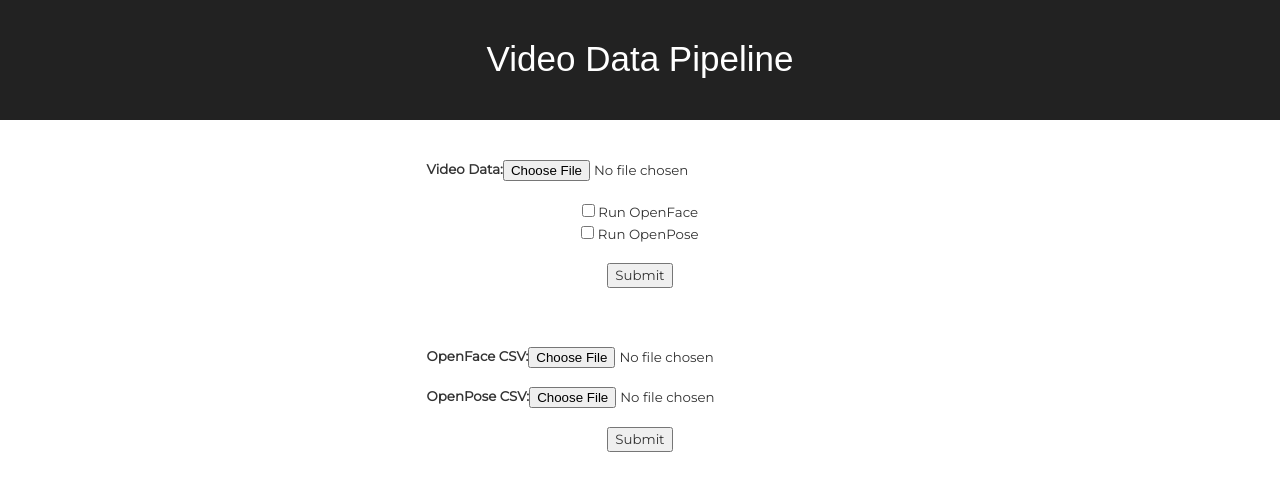
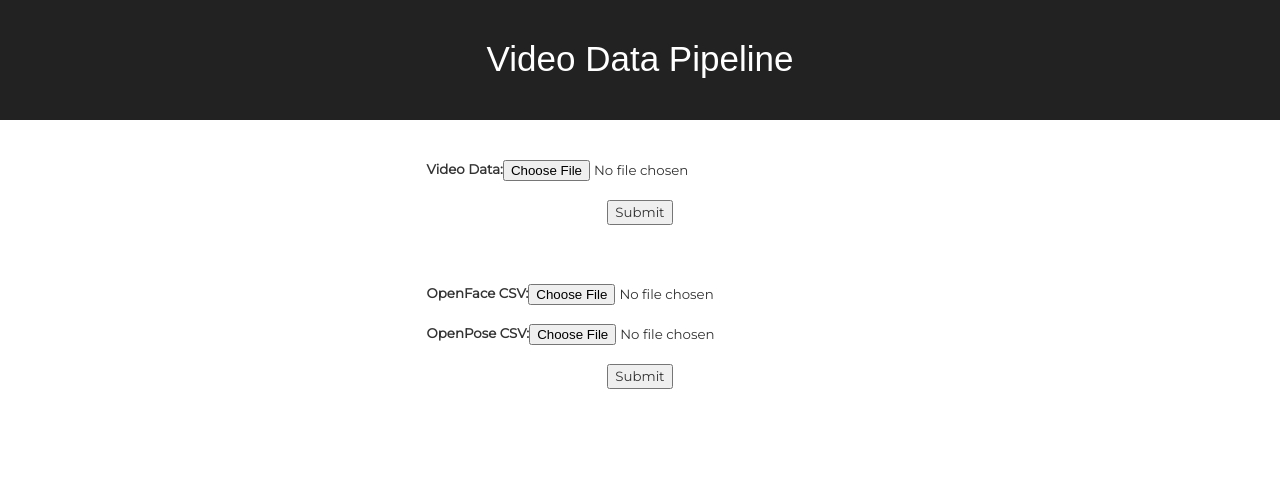
Before and after one commit to ethan1406/Robotics-Frontend, a React (Create React App) app: page / in a window 1280 px wide. Shown: the top 490 px of the page. Built offline with nearby package versions, Linux system fonts and the light colour scheme.

Commit message:
calling api to run openface or openpose

```diff
--- a/src/App.js
+++ b/src/App.js
@@ -10,22 +10,59 @@ class App extends Component {
   constructor(props) {
     super(props);
     this.videoInput = React.createRef();
+    this.openPoseCheckBox = React.createRef();
+    this.openFaceCheckBox = React.createRef();
+
     this.uploadVid = this.uploadVid.bind(this);
+    this.runOpenFaceOrPose = this.runOpenFaceOrPose.bind(this);
+
+    this.state = {videoUplodaed : false, uploadVidFileName: ''};
   }
 
   uploadVid() {
     var formData = new FormData();
     formData.append('myfile', this.videoInput.current.files[0]);
+    formData.append('size', 'original');
     // console.log(this.videoInput.current.value.files[0]);
+
 
     axios.post('http://127.0.0.1:8000/uploadVideo/videos/', formData, {headers: {
       'Content-Type': 'multipart/form-data'
     }}).then(response => {
       console.log(response);
+      var filename;
+      var fullPath = this.videoInput.current.value;
+      if (fullPath) {
+        var startIndex = (fullPath.indexOf('\\') >= 0 ? fullPath.lastIndexOf('\\') : fullPath.lastIndexOf('/'));
+        filename = fullPath.substring(startIndex);
+        if (filename.indexOf('\\') === 0 || filename.indexOf('/') === 0) {
+            filename = filename.substring(1);
+        }
+      }
+
+      this.setState({uploadVidFileName: filename, videoUplodaed: true});
+      //window.location = 'http://127.0.0.1:3000/OpenFaceOrPose';
+
     }).catch(err=>{
       console.log(err);
     });
+  }
 
+   runOpenFaceOrPose() {
+    console.log(this.openPoseCheckBox.current.value);
+    var url = 'http://127.0.0.1:8000/extractFeatures/';
+    if(this.openFaceCheckBox.current.value) {
+        url = url + 'runOpenFace';
+    } else if(this.openPoseCheckBox.current.value) {
+        url = url + 'runOpenPose';
+    }
+
+    axios.get(url, {'filename': this.state.uploadVidFileName})
+    .then(response=> {
+      console.log(response);
+    }).catch(err=> {
+      console.log(err);
+    });
   }
 
   render() {
@@ -34,6 +71,8 @@ class App extends Component {
         <header className="App-header">
           <h1 className="App-title">Video Data Pipeline</h1>
         </header>
+        {
+            (!this.state.videoUplodaed) ? (
                 <div className="formContainer">
                     <form name="mainVideoInputForm">
                         <div className="videoInputContainer">
@@ -41,17 +80,7 @@ class App extends Component {
                             <input name="videoFileInputBox" type="file" accept=".mp4,.avi,.jpeg,.mov" ref={this.videoInput}/>
                         </div>
                         <br />
-                <div className="videoOptionsContainer">
-                    <div className="openFaceCheckBoxContainer">
-                        <input name="OpenFaceCheckBox" type="checkbox"/> Run OpenFace
-                        <br />
-                    </div>
-                    <div className="openPoseCheckBoxContainer">
-                        <input name="OpenPoseCheckBox" type="checkbox" /> Run OpenPose
-                    </div>
-                    <br />
-                </div>
-                <input type="submit" value="Submit" onClick={this.uploadVid}/>
+                        <input type="button" value="Submit" onClick={this.uploadVid}/>
                     </form>
                     <form name="mainCSVInputForm">
                         <br />
@@ -70,6 +99,26 @@ class App extends Component {
                         <input type="button" value="Submit"/>
                     </form>
                 </div>
+            ): (
+               <div className="formContainer">
+                    <form name="mainVideoInputForm">
+                        <div className="videoOptionsContainer">
+                            <div className="openFaceCheckBoxContainer">
+                                <input name="OpenFaceCheckBox" type="checkbox" ref={this.openFaceCheckBox}/> Run OpenFace
+                                <br />
+                            </div>
+                            <div className="openPoseCheckBoxContainer">
+                                <input name="OpenPoseCheckBox" type="checkbox" ref={this.openPoseCheckBox}/> Run OpenPose
+                            </div>
+                            <br />
+                        </div>
+                        <input type="button" value="Submit" onClick={this.runOpenFaceOrPose}/>
+                    </form>
+                </div>
+            )
+
+        }
+
       </div>
     );
   }
--- /dev/null
+++ b/src/OpenFaceOrPose.js
@@ -0,0 +1,62 @@
+import React, { Component } from 'react';
+import './App.css';
+import './bootstrap/css/bootstrap.min.css';
+import axios from 'axios';
+
+
+class OpenFaceOrPose extends Component {
+
+  constructor(props) {
+    super(props);
+
+    this.openPoseCheckBox = React.createRef();
+    this.openFaceCheckBox = React.createRef();
+  }
+
+
+  // runOpenFace() {
+
+  //   axios.post('http://127.0.0.1:8000/extractFeatures/runOpenFace/', {'filename': })
+  //   .then(response=> {
+  //     console.log(response);
+  //   }).catch(err=> {
+  //     console.log(err);
+  //   });
+  // }
+
+  // runOpenPose() {
+  //   axios.post('http://127.0.0.1:8000/extractFeatures/runOpenPose/', {})
+  //   .then(response=> {
+  //     console.log(response);
+  //   }).catch(err=> {
+  //     console.log(err);
+  //   });
+  // }
+
+  render() {
+    return (
+      <div className="App">
+        <header className="App-header">
+          <h1 className="App-title">Video Data Pipeline</h1>
+        </header>
+        <div className="formContainer">
+            <form name="mainVideoInputForm">
+                <div className="videoOptionsContainer">
+                    <div className="openFaceCheckBoxContainer">
+                        <input name="OpenFaceCheckBox" type="checkbox" ref='openFaceCheckBox'/> Run OpenFace
+                        <br />
+                    </div>
+                    <div className="openPoseCheckBoxContainer">
+                        <input name="OpenPoseCheckBox" type="checkbox" ref='openPoseCheckBox'/> Run OpenPose
+                    </div>
+                    <br />
+                </div>
+                <input type="button" value="Submit" onClick={this.uploadVid}/>
+            </form>
+        </div>
+      </div>
+    );
+  }
+}
+
+export default OpenFaceOrPose;
--- a/src/index.js
+++ b/src/index.js
@@ -3,6 +3,7 @@ import ReactDOM from 'react-dom';
 import App from './App';
 import Table from './Table';
 import Loading from './Loading';
+import OpenFaceOrPose from './OpenFaceOrPose';
 import './index.css';
 
 
@@ -23,6 +24,9 @@ switch (url) {
     ReactDOM.render(<Loading />, document.getElementById('root'));
     break;
 
+  case 'OpenFaceOrPose':
+    ReactDOM.render(<OpenFaceOrPose />, document.getElementById('root'));
+    break;
   case undefined:
   default:
     ReactDOM.render(<App />, document.getElementById('root'));
```
Lines whose indentation alone changed are shown as unchanged.
